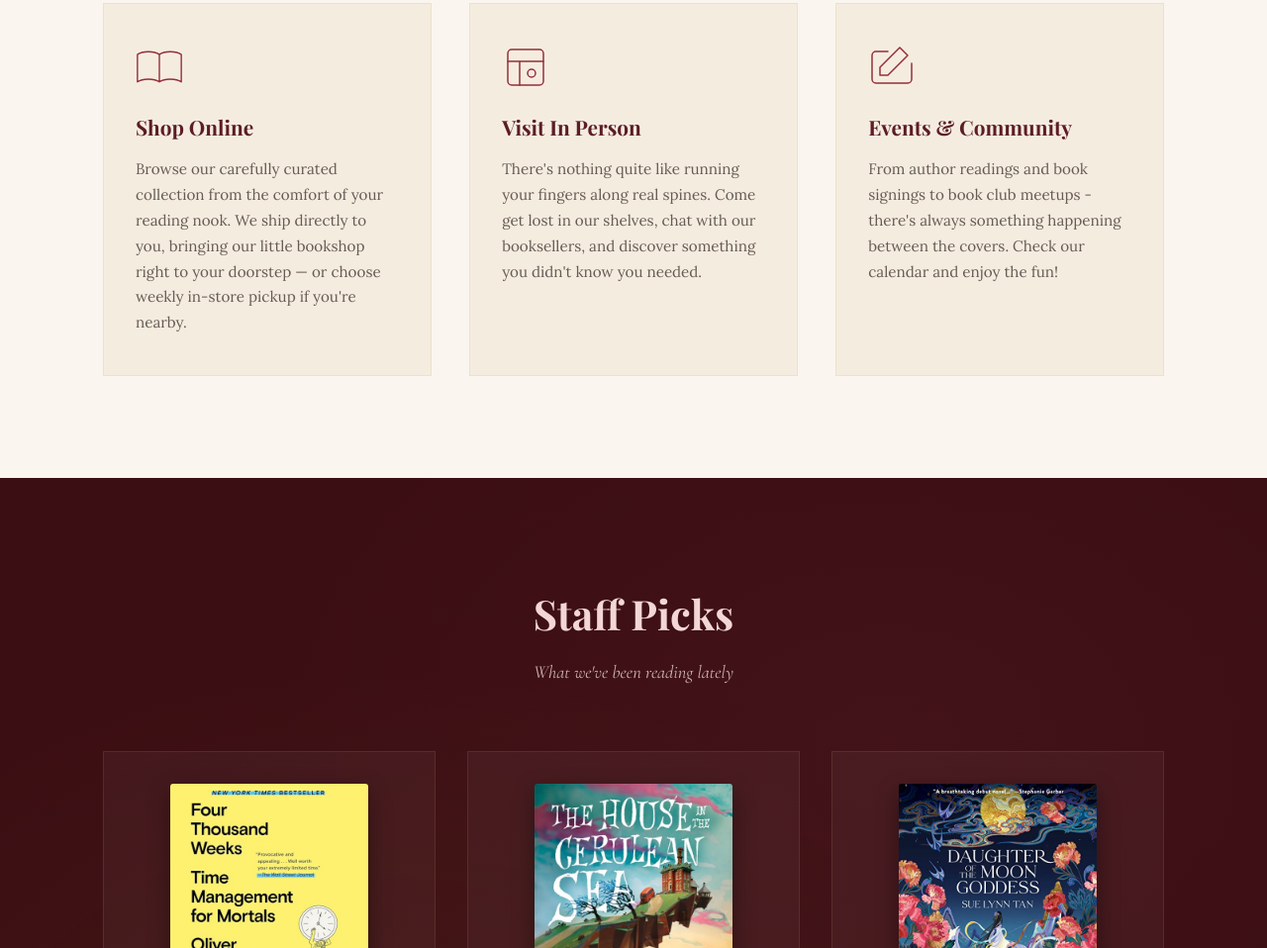
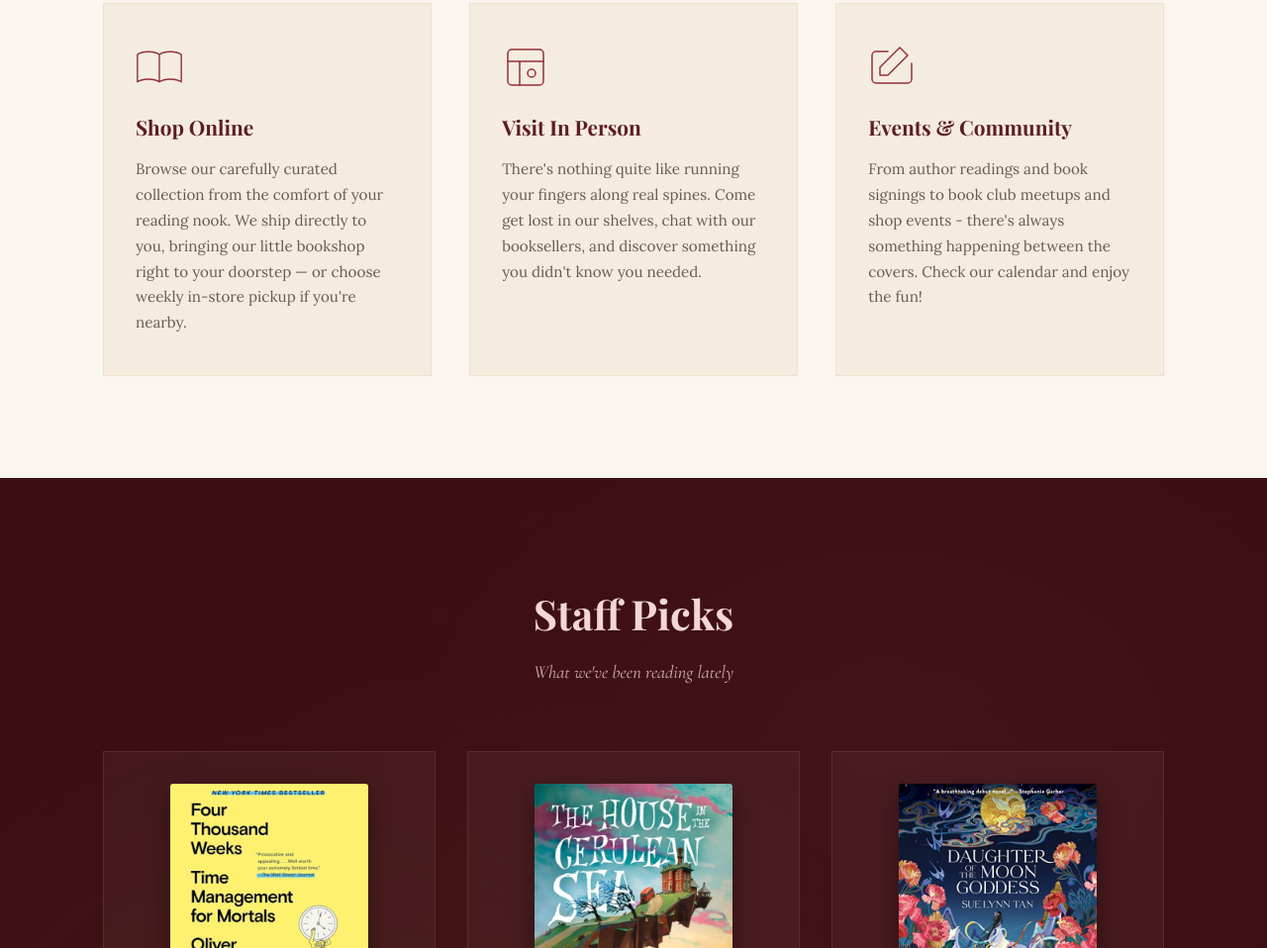
Before and after one commit to TheThriftyLog/btcb-site, a plain HTML site: page index.html in a window 1280 px wide. Shown: the part 1812-2770 px from the top of the page at 99% size. Drawn offline with nearby package versions, Linux system fonts and the light colour scheme; a web font is replaced by a local one.

Commit message:
Reworded Events & Community block.

```diff
--- a/index.html
+++ b/index.html
@@ -1070,7 +1070,7 @@
                     <path d="M32 4l8 8-20 20H12v-8L32 4z"/>
                 </svg>
                 <h3>Events &amp; Community</h3>
-                <p>From author readings and book signings to book club meetups - there's always something happening between the covers. Check our calendar and enjoy the fun!</p>
+                <p>From author readings and book signings to book club meetups and shop events - there's always something happening between the covers. Check our calendar and enjoy the fun!</p>
             </div>
         </div>
     </section>
```
